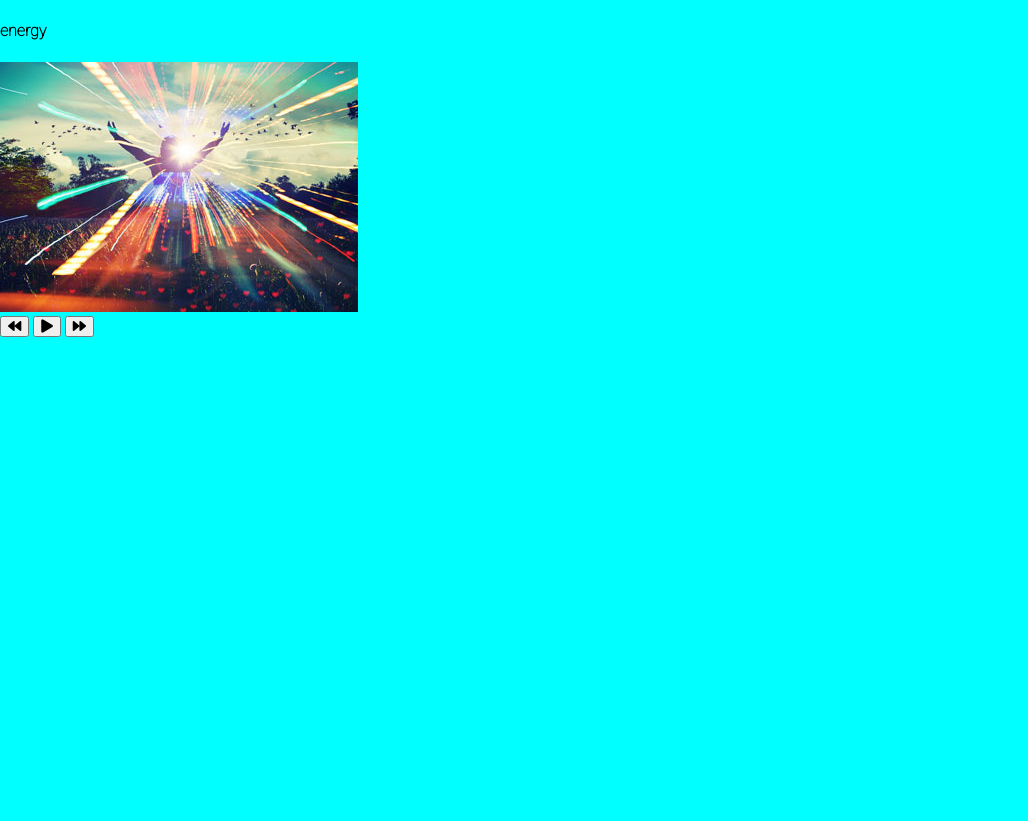
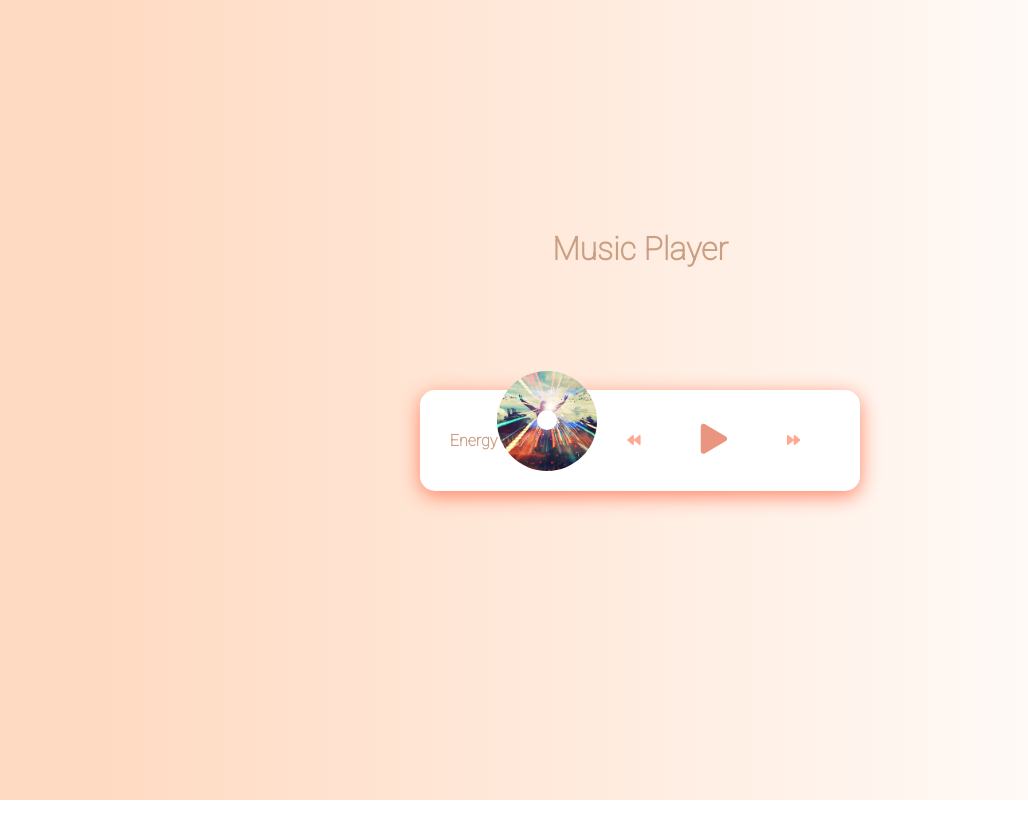
Before and after one commit to sanjaygovind1997/js-music-player, a plain HTML site: page index.html in a window 1280 px wide. Shown: the whole page, without its empty margins (0-1028 px from the left). After the commit the page ends 800 px from the top, so only its background shows below. Drawn offline with Linux system fonts and the light colour scheme.

Commit message:
UI partially finished

```diff
--- a/index.html
+++ b/index.html
@@ -9,9 +9,10 @@
     <link rel="stylesheet" href="style.css">
 </head>
 <body>
+    <h1>Music Player</h1>
     <div class="music-container">
         <div class="music-info">
-            <h4 id="titile">energy</h4>
+            <h4 id="titile">Energy</h4>
             <div class="progress-container">
                 <div class="progress"></div>
             </div>
--- a/style.css
+++ b/style.css
@@ -6,7 +6,73 @@
 
 body{
     font-family: 'Roboto', sans-serif;
-    background-color: aqua;
+    /* background-color: rgb(255, 163, 102); */
+    /* background-color: #003399; */
+    background-image: linear-gradient(90deg,rgb(255, 163, 102,0.4) 8%,#ffffff 92%);
     height: 100vh;
     margin: 0;
+    display: flex;
+    justify-content: center;
+    align-items: center;
+    flex-direction: column;
+    color: rgb(202 159 131);
 }
+
+.music-container{
+    display: flex;
+    margin: 100px 0px;
+    padding: 20px 30px;
+    background-color: #fff;
+    border-radius: 15px;
+    box-shadow: 0 5px 20px rgb(255, 133, 102);
+    position: relative;
+    z-index: 10;
+}
+
+.image-container{
+    position: relative;
+    width: 100px;
+}
+
+.image-container::after{
+    content: '';
+    background-color: #fff;
+    width: 20px;
+    height: 20px;
+    position: absolute;
+    bottom: 50%;
+    left: 50%;
+    transform: translate(-50%,-50%);
+    border-radius: 50%;
+}
+
+.image-container img{
+    width: inherit;
+    height: 100px;
+    border-radius: 50%;
+    position: absolute;
+    bottom: 0;
+    left: 0;
+    object-fit: cover;
+}
+
+.navigation{
+    display: flex;
+    justify-content: center;
+    align-items: center;
+    z-index: 1;
+}
+
+.control-btn{
+    padding: 10px;
+    margin: 0 20px;
+    border: 0;
+    color: rgb(255, 133, 102,0.7);
+    background-color: #fff;
+    cursor: pointer;
+}
+
+.control-btn-big{
+    font-size: 30px;
+    color: rgb(228 123 96 / 80%);
+}
```
